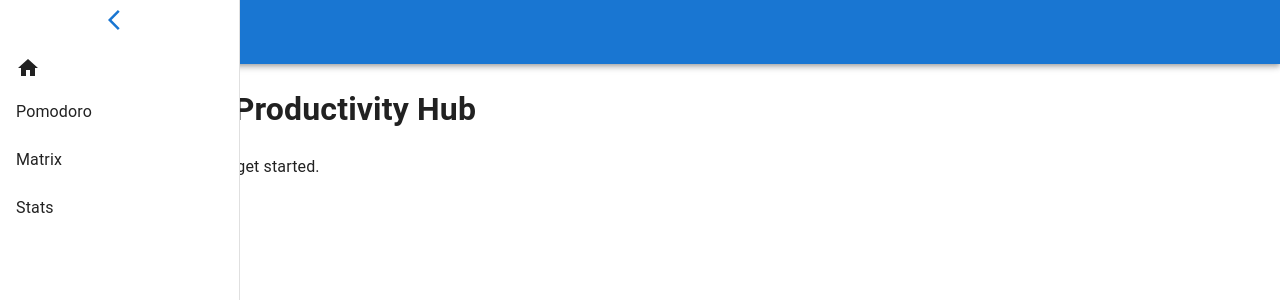
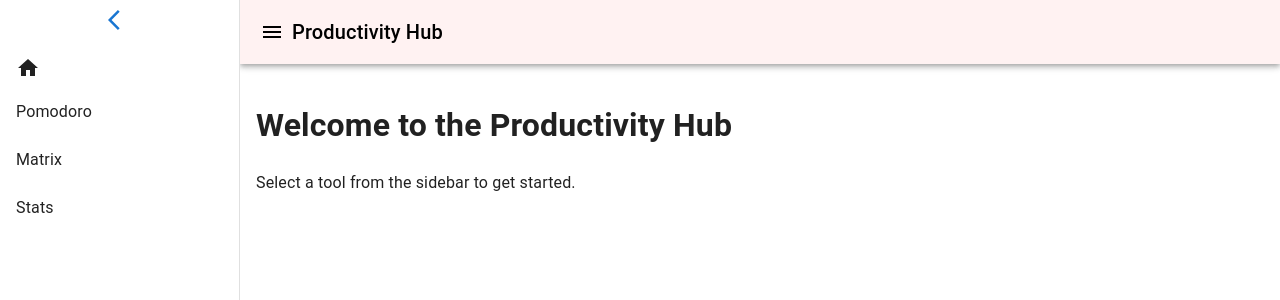
Before and after one commit to ignaciospeicys/producitivy-hub, a React (Create React App) app: page / in a window 1280 px wide. Shown: the top 300 px of the page. Built offline with nearby package versions, Linux system fonts and the light colour scheme.

Commit message:
working sidebar with better design and transitions

```diff
--- a/src/App.css
+++ b/src/App.css
@@ -1,6 +1,7 @@
 .App-sidebar {
     width: 60px; /* Default collapsed width */
     transition: width 0.3s ease;
+    position: fixed;
 }
 
 .App-sidebar-open {
@@ -15,3 +16,14 @@
 .App-sidebar-paper-open {
     width: inherit;
 }
+
+.App-content {
+    margin-left: 60px; /* Default margin to match collapsed sidebar width */
+    transition: margin-left 0.3s ease;
+    flex-grow: 1; /* Take up the remaining space */
+    padding: 16px; /* Add some padding to the content */
+}
+
+.App-sidebar-open + .App-content {
+    margin-left: 240px; /* Margin when the sidebar is expanded */
+}
--- a/src/App.tsx
+++ b/src/App.tsx
@@ -11,7 +11,7 @@ import {
   ListItemText,
   CssBaseline,
   ThemeProvider,
-  createTheme,
+  createTheme, ListItemButton,
 } from '@mui/material';
 import MenuIcon from '@mui/icons-material/Menu';
 import ArrowBackIosIcon from '@mui/icons-material/ArrowBackIos';
@@ -42,7 +42,16 @@ const App: React.FC = () => {
       <CssBaseline />
       <Router>
         <div className="App">
-          <AppBar position="static">
+          <AppBar
+            position="static"
+            sx={{
+              width: sidebarVisible ? `calc(100% - 240px)` : `calc(100% - 60px)`,
+              marginLeft: sidebarVisible ? `240px` : `60px`,
+              transition: 'width 0.3s ease, margin-left 0.3s ease',
+              bgcolor: '#fff2f2',
+              color: 'black'
+            }}
+          >
             <Toolbar>
               <IconButton
                 edge="start"
@@ -68,18 +77,18 @@ const App: React.FC = () => {
               {sidebarVisible ? <ArrowBackIosIcon /> : <ArrowForwardIosIcon />}
             </IconButton>
             <List>
-              <ListItem button component={Link} to="/">
+              <ListItemButton component={Link} to="/">
                 <HomeIcon />
-              </ListItem>
-              <ListItem button component={Link} to="/pomodoro">
+              </ListItemButton>
+              <ListItemButton component={Link} to="/pomodoro">
                 <ListItemText primary={sidebarVisible ? "Pomodoro" : "P"} />
-              </ListItem>
-              <ListItem button component={Link} to="/matrix">
+              </ListItemButton>
+              <ListItemButton component={Link} to="/matrix">
                 <ListItemText primary={sidebarVisible ? "Matrix" : "M"} />
-              </ListItem>
-              <ListItem button component={Link} to="/stats">
+              </ListItemButton>
+              <ListItemButton component={Link} to="/stats">
                 <ListItemText primary={sidebarVisible ? "Stats" : "S"} />
-              </ListItem>
+              </ListItemButton>
             </List>
           </Drawer>
           <main className="App-content">
```
Also changed, not shown: 1 other file (tests, documents, lock files or other folders).
